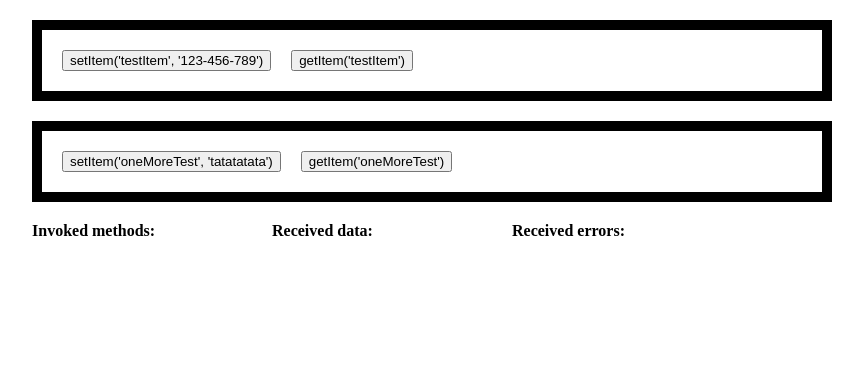
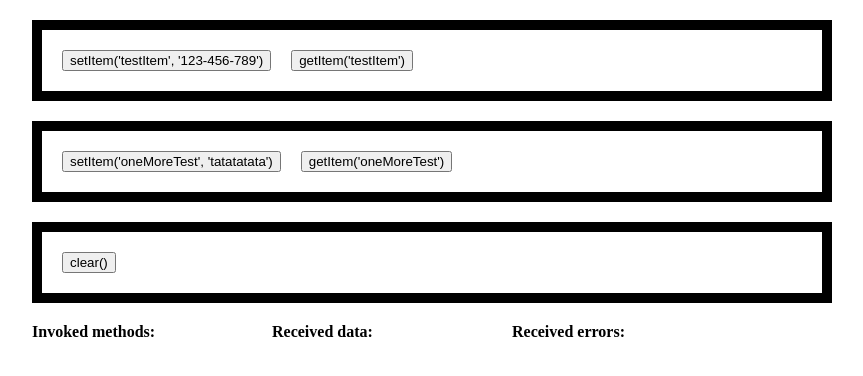
Before and after one commit to lgordey/lgordey.github.io, a Next.js app: page /test2 in a window 1280 px wide. Shown: the top 376 px of the page, without its empty margins (208-1071 px from the left). Built offline with nearby package versions, Linux system fonts and the light colour scheme.

Commit message:
Up bridge version, add storage.clear test button

```diff
--- a/package.json
+++ b/package.json
@@ -22,7 +22,7 @@
   },
   "homepage": "https://github.com/lgordey/lgordey.github.io#readme",
   "dependencies": {
-    "@btsd/aitu-bridge": "^0.1.33",
+    "@btsd/aitu-bridge": "^0.1.34",
     "@svgr/webpack": "^4.3.3",
     "@zeit/next-css": "^1.0.1",
     "next": "^9.1.1",
--- a/pages/test2.js
+++ b/pages/test2.js
@@ -42,6 +42,15 @@ function Test({ classes }) {
     }
   }
 
+  const handleClear = async () => {
+    setCalledMethods(prevArray => [...prevArray, 'clear()']);
+    try {
+      await aituBridge.storage.clear();
+    } catch(e) {
+      setReceivedError(prevArray => [...prevArray, JSON.stringify(e)])
+    }
+  }
+
   return (
     <div className={classes.testWrapper}>
       <div className={classes.btnWrapper}>
@@ -51,6 +60,9 @@ function Test({ classes }) {
       <div className={classes.btnWrapper}>
         <button onClick={() => handleSetItem('oneMoreTest', 'tatatatata')}>setItem('oneMoreTest', 'tatatatata')</button>
         <button onClick={() => handleGetItem('oneMoreTest')}>getItem('oneMoreTest')</button>
+      </div>
+      <div className={classes.btnWrapper}>
+        <button onClick={() => handleClear()}>clear()</button>
       </div>
       <div style={{ marginTop: 20, display: 'flex' }}>
         <div style={{ width: '30%' }}>
```
Also changed, not shown: 1 other file (tests, documents, lock files or other folders).
